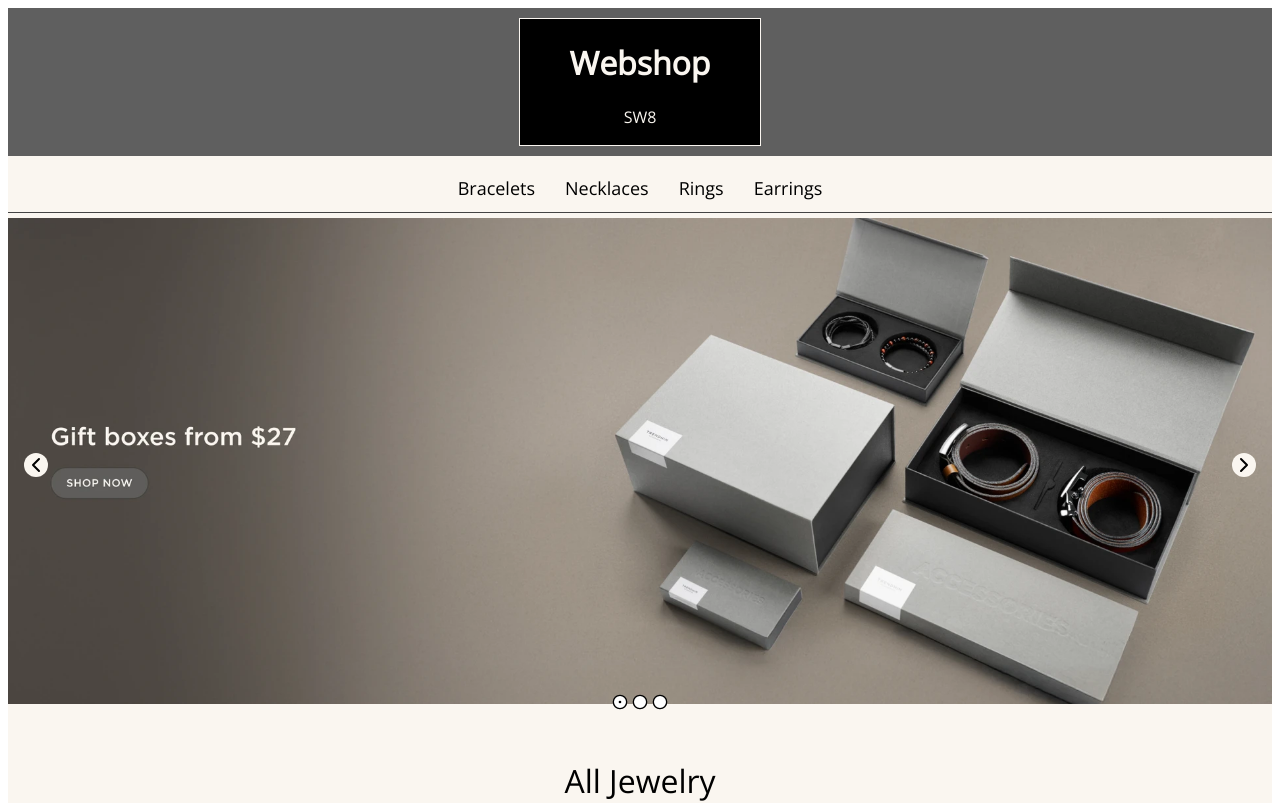
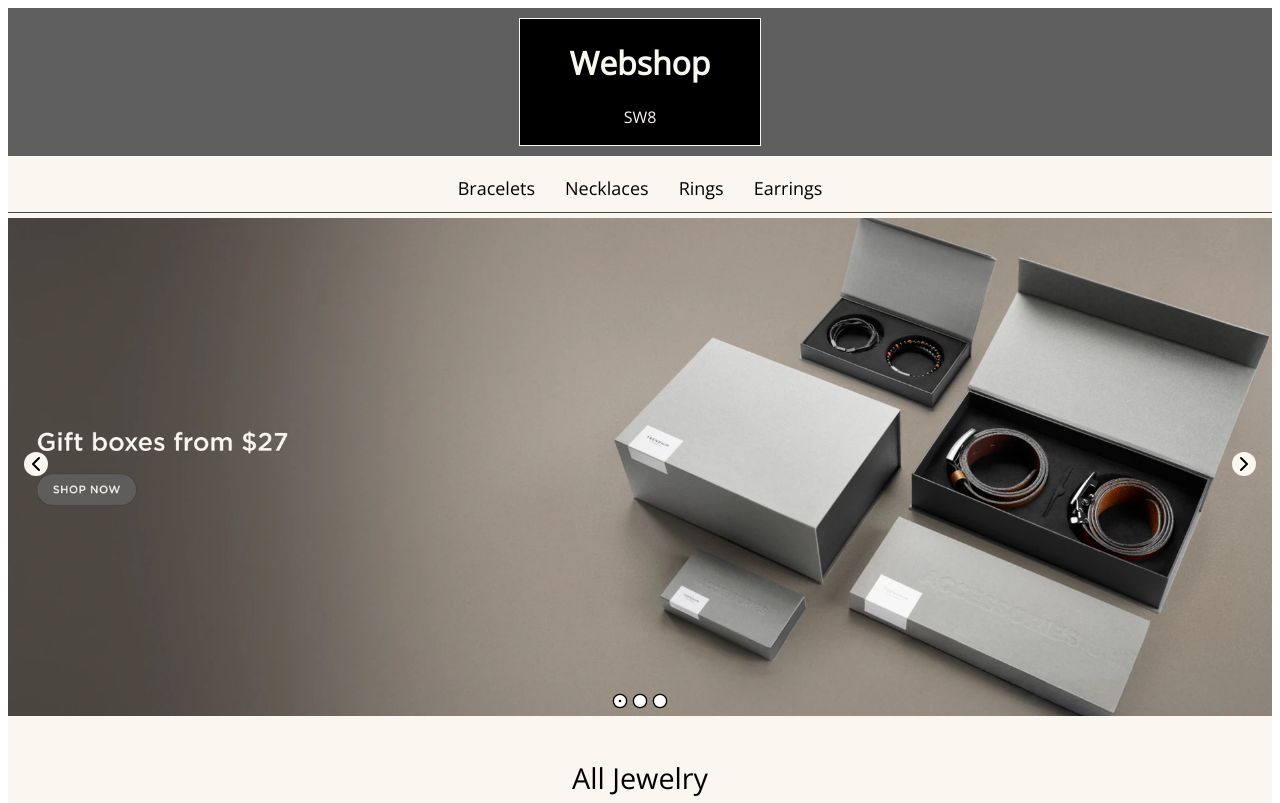
Before and after one commit to Bachelor-Project-SW8/Bachelor-project, a Next.js app: page / in a window 1280 px wide. Shown: the top 803 px of the page. Built offline with nearby package versions, Linux system fonts and the light colour scheme.

Commit message:
Fixed aspect ratio for carousel pictures

```diff
--- a/app/components/carousel/carousel.module.scss
+++ b/app/components/carousel/carousel.module.scss
@@ -13,7 +13,7 @@
   .sliderImg {
     object-fit: cover;
     width: 100%;
-    height: 100%;
+    aspect-ratio: 16 / 6.3; // Closest match to your tallest image
     display: block;
     flex-shrink: 0;
     flex-grow: 0;
--- a/app/page.module.scss
+++ b/app/page.module.scss
@@ -21,7 +21,11 @@
   .allJewelryHeader {
     margin: 40px 0 20px 0;
     line-height: 1.2;
-    font-size: 2rem;
+    font-size: 1.2rem;
+
+    @media (min-width: 1024px) {
+      font-size: 1.8rem;
+    }
   }
 }
 
```
